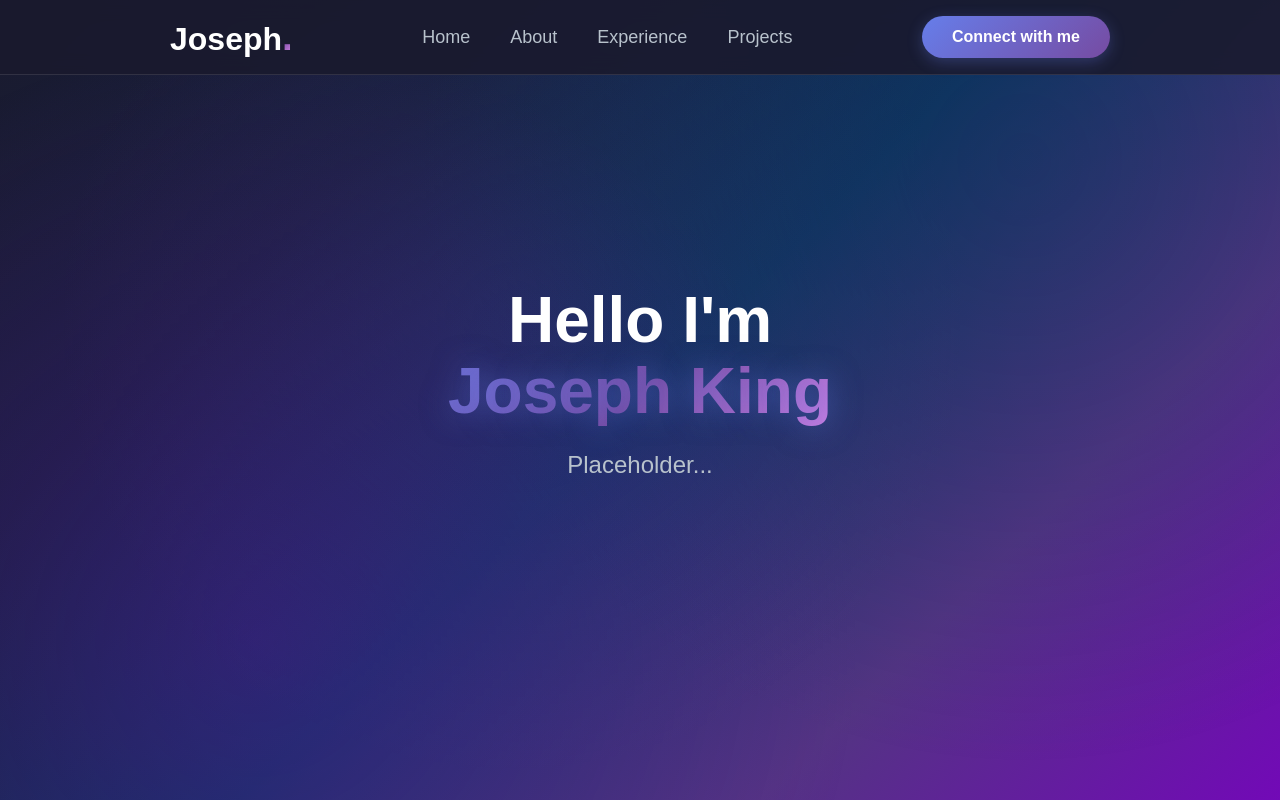
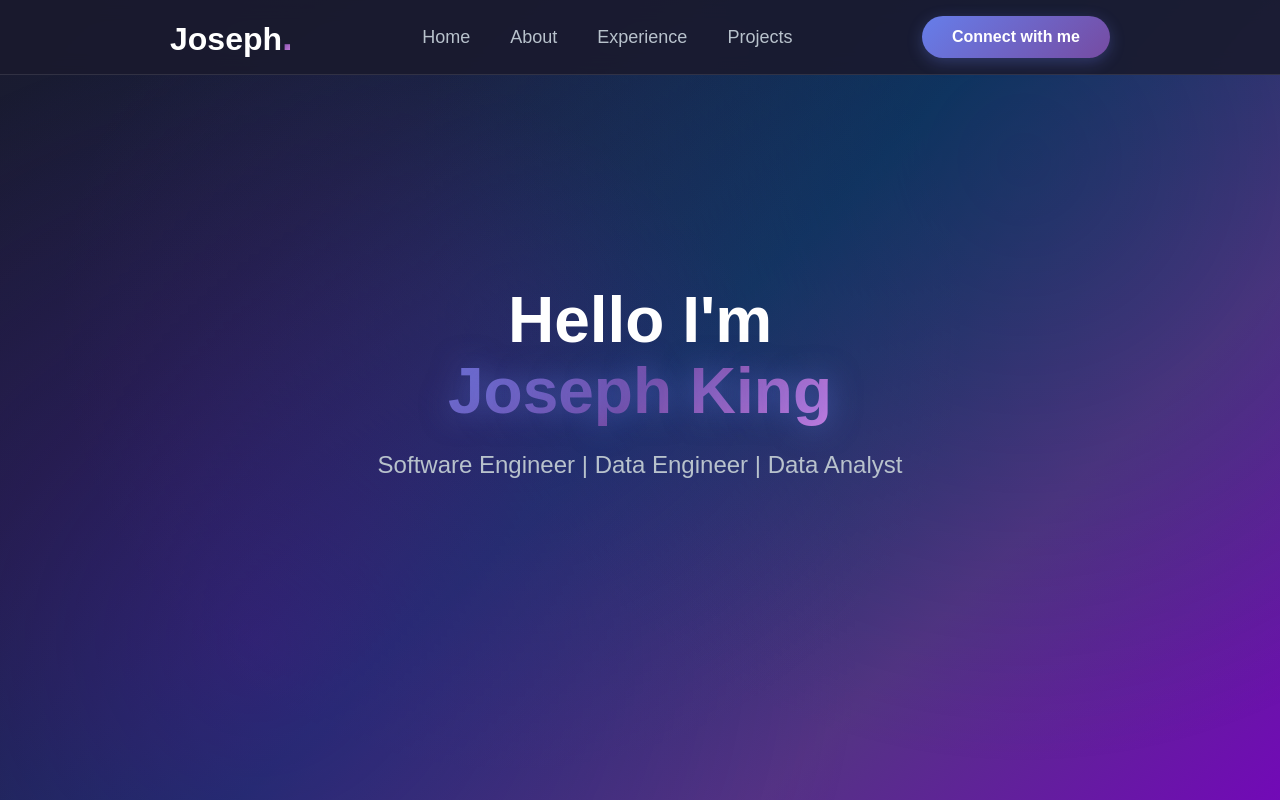
Before and after one commit to JQK1806/portfolio, a React (Vite) app: page / in a window 1280 px wide. Shown: the top 800 px of the page. Built offline with nearby package versions, Linux system fonts and the light colour scheme.

Commit message:
add job titles to hero

```diff
--- a/src/components/Hero/index.jsx
+++ b/src/components/Hero/index.jsx
@@ -6,7 +6,7 @@ const Hero = () => {
         <div className="hero">
             <div className="hero-about">
                 <h1>Hello I'm <span>Joseph King</span></h1>
-                <h2>Placeholder...</h2>
+                <h2>Software Engineer | Data Engineer | Data Analyst</h2>
             </div>
         </div>
     )
```
